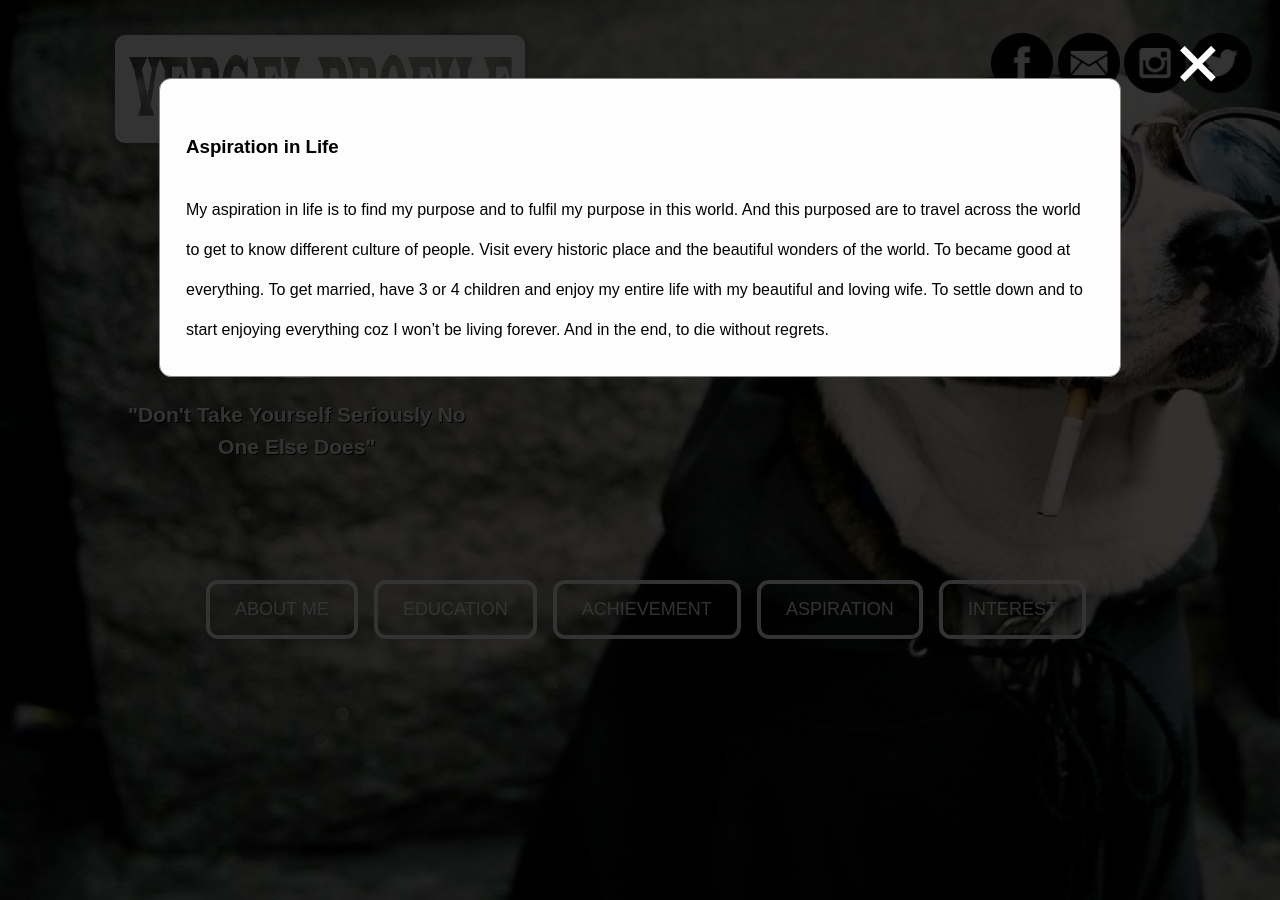
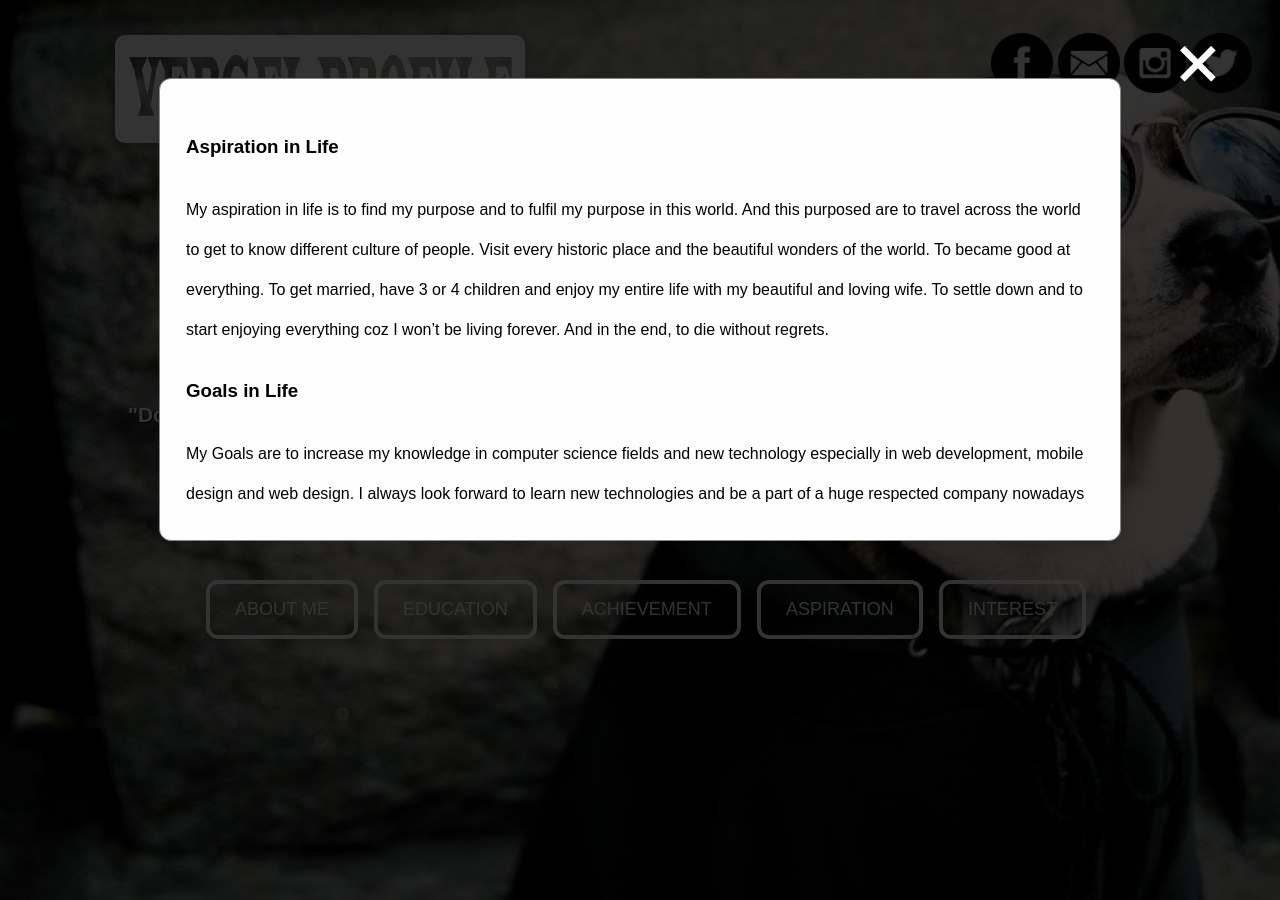
Before and after one commit to vclaveria/CLAVERIA_Vergel_PersonalWebsite, a PHP site: page / in a window 1280 px wide, after a click on "ASPIRATION". Run offline with PHP 8.4, Linux system fonts and the light colour scheme.

Commit message:
adding some content about my goals in life. can see this if you click the aspiration button in home page

```diff
--- a/index.php
+++ b/index.php
@@ -221,6 +221,13 @@ body {
     my entire life with my beautiful and loving wife. To settle down and to start enjoying everything coz I won’t
     be living forever. And in the end, to die without regrets.
 
+    <br>
+
+    <h3>Goals in Life</h3>
+	  My Goals are to increase my knowledge in computer science fields and new technology
+    especially in web development, mobile design and web design. I always look forward to
+    learn new technologies and be a part of a huge respected company nowadays
+
           </div>
       </div>
     </div>
```
